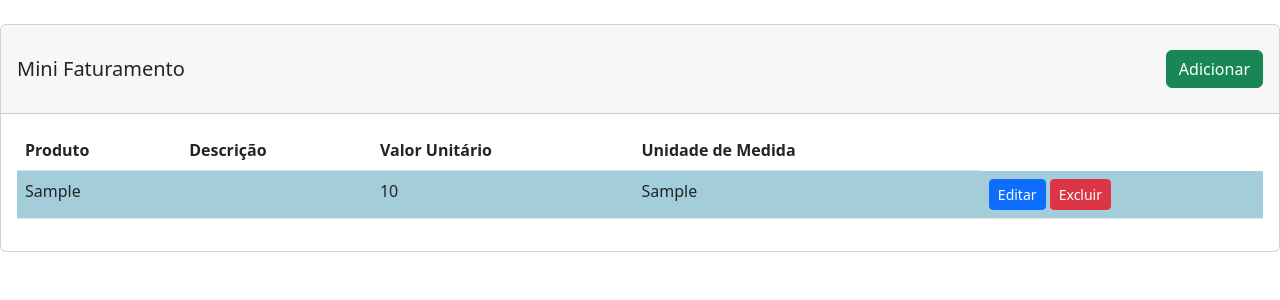
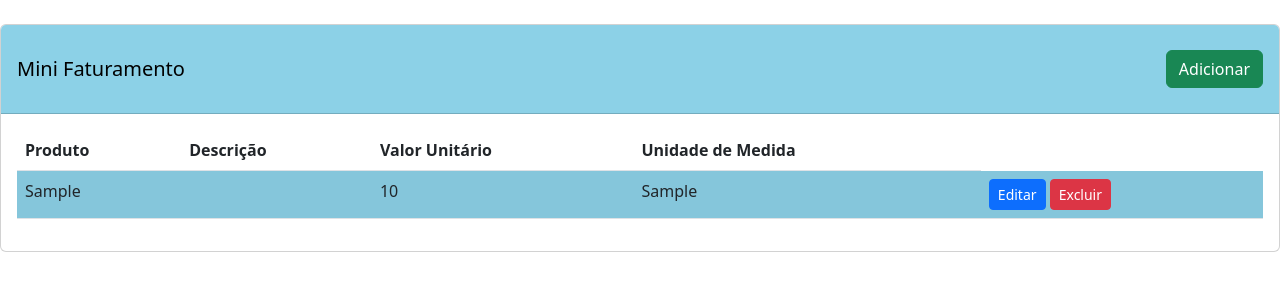
Before and after one commit to TiagoAugustoSilva/projeto-php, a PHP site: page / in a window 1280 px wide. Shown: the top 300 px of the page. Run offline with PHP 8.4, Linux system fonts and the light colour scheme; tables that the repository leaves empty or names only in its code hold one stand-in row (values such as "Sample post"); data that the repository does not hold is empty.

Commit message:
Update style.css

```diff
--- a/style.css
+++ b/style.css
@@ -1,3 +1,14 @@
+/* Exemplo de regra para alterar a cor de fundo de linhas ímpares */
 .custom-table tbody tr:nth-child(odd) {
-    background-color: #add8e6; /* Azul claro */
- }
+    background-color: #8cd1e7; /* Azul claro */
+}
+
+.custom-h5 {
+    color: #000000; /* Azul claro ou outra cor desejada */
+}
+
+
+.custom-card-header {
+    background-color: #8cd1e7; /* Azul claro ou outra cor desejada */
+    color: #fff; /* Cor do texto, pode ser branca ou outra cor que contraste bem */
+}
```
